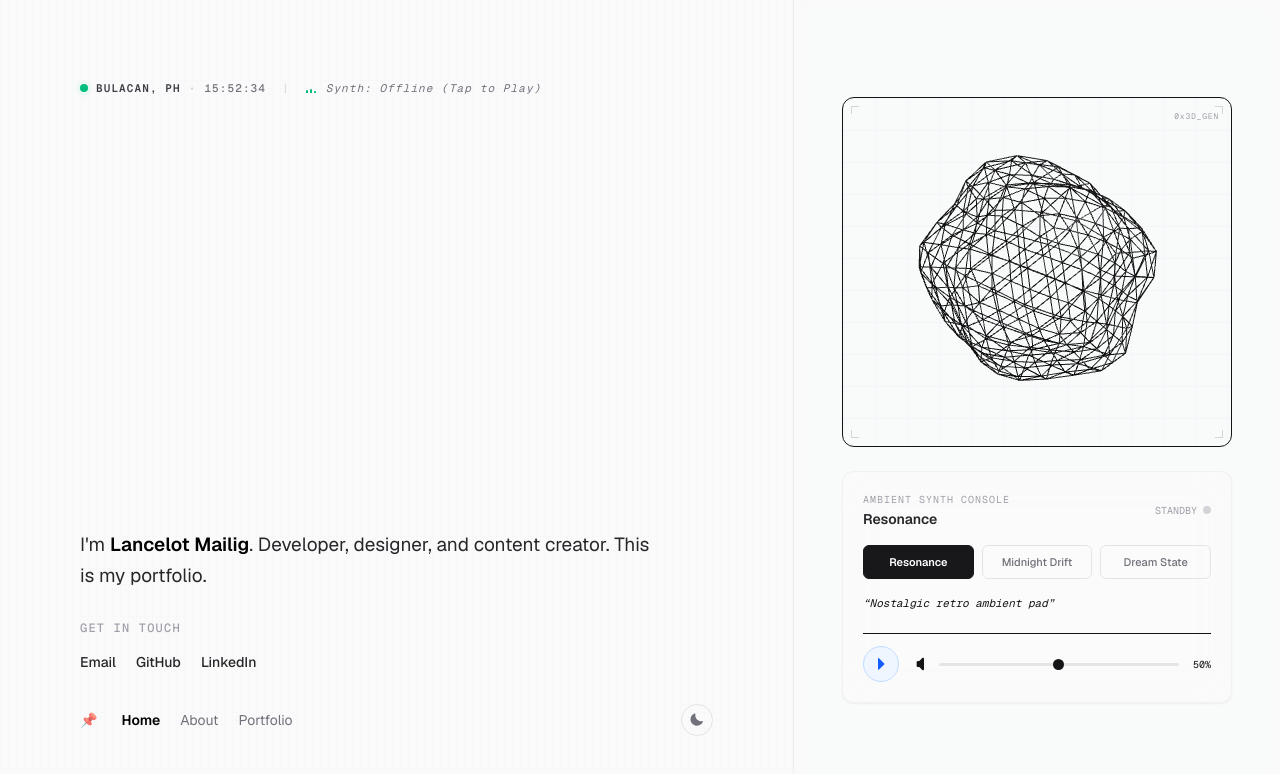
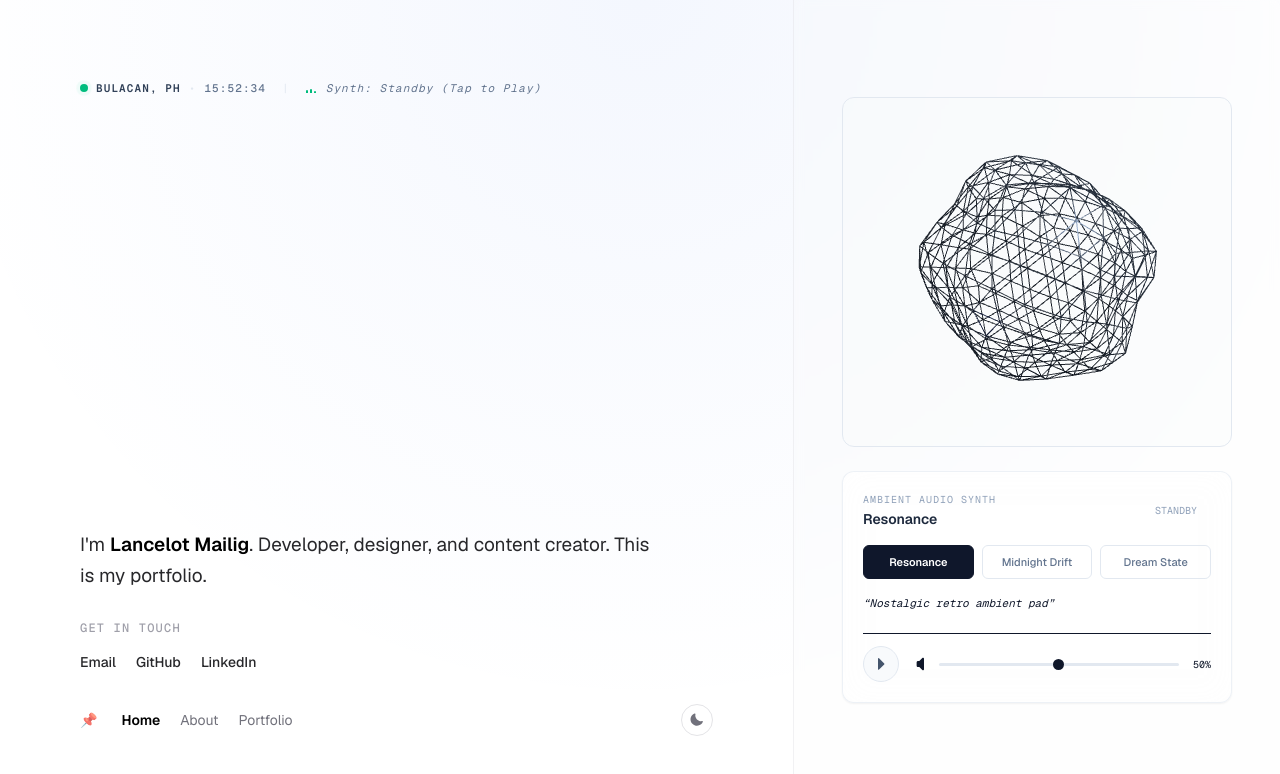
Before and after one commit to JanLancelot/nextjs-portfolio, a Next.js app: page / in a window 1280 px wide. Shown: the top 774 px of the page. Built offline with nearby package versions, Linux system fonts and the light colour scheme.

Commit message:
chore: remove grid

```diff
--- a/src/app/layout.tsx
+++ b/src/app/layout.tsx
@@ -64,7 +64,7 @@ export default function RootLayout({
           }}
         />
       </head>
-      <body className="min-h-screen bg-background text-foreground transition-colors duration-300 selection:bg-black selection:text-white dark:selection:bg-white dark:selection:text-black blueprint-grid-subtle">
+      <body className="min-h-screen bg-background text-foreground transition-colors duration-300 selection:bg-black selection:text-white dark:selection:bg-white dark:selection:text-black relative overflow-x-hidden spotlight-gradient">
         <ThemeProvider>
           {/* Main split-screen container */}
           <div className="min-h-screen w-full flex flex-col lg:flex-row">
--- a/src/components/audio-player.tsx
+++ b/src/components/audio-player.tsx
@@ -57,29 +57,29 @@ export default function AudioPlayer() {
   };
 
   return (
-    <div className="glass-panel rounded-xl p-5 border border-zinc-200/50 dark:border-zinc-850/50 flex flex-col gap-4 animate-fade-in transition-all duration-300 shadow-xs">
+    <div className="glass-panel rounded-xl p-5 border border-slate-200/60 dark:border-slate-800/60 flex flex-col gap-4 animate-fade-in transition-all duration-300 shadow-xs">
       {/* Header with status */}
       <div className="flex items-center justify-between">
         <div className="flex flex-col gap-0.5">
-          <span className="text-[10px] font-mono tracking-widest text-zinc-400 dark:text-zinc-500 uppercase">
-            Ambient Synth Console
+          <span className="text-[10px] font-mono tracking-widest text-slate-400 dark:text-slate-500 uppercase">
+            Ambient Audio Synth
           </span>
-          <span className="text-sm font-semibold text-zinc-800 dark:text-zinc-200">
+          <span className="text-sm font-semibold text-slate-800 dark:text-slate-200">
             {AUDIO_PRESETS[currentPreset].name}
           </span>
         </div>
 
         {/* Glow indicator */}
         <div className="flex items-center gap-1.5">
-          <span className="text-[10px] font-mono text-zinc-400 dark:text-zinc-500">
+          <span className="text-[10px] font-mono text-slate-400 dark:text-slate-500">
             {isPlaying ? "ACTIVE" : "STANDBY"}
           </span>
-          <span className={`relative flex h-2 w-2`}>
+          <span className="relative flex h-2 w-2">
             {isPlaying && (
               <span className="animate-ping absolute inline-flex h-full w-full rounded-full bg-blue-400 opacity-75"></span>
             )}
             <span className={`relative inline-flex rounded-full h-2 w-2 ${
-              isPlaying ? "bg-blue-500" : "bg-zinc-300 dark:bg-zinc-700"
+              isPlaying ? "bg-blue-500" : "bg-slate-350 dark:bg-slate-700"
             }`}></span>
           </span>
         </div>
@@ -93,8 +93,8 @@ export default function AudioPlayer() {
             onClick={() => handlePresetChange(idx)}
             className={`py-2 px-1 text-[11px] font-medium font-sans rounded-md border text-center transition-all duration-200 cursor-pointer ${
               currentPreset === idx
-                ? "bg-zinc-900 border-zinc-900 text-white dark:bg-zinc-100 dark:border-zinc-100 dark:text-black font-semibold"
-                : "bg-transparent border-zinc-200 dark:border-zinc-800 text-zinc-500 hover:text-zinc-800 dark:hover:text-zinc-300 hover:border-zinc-350 dark:hover:border-zinc-700"
+                ? "bg-slate-900 border-slate-900 text-white dark:bg-slate-100 dark:border-slate-100 dark:text-slate-950 font-semibold"
+                : "bg-transparent border-slate-200 dark:border-slate-800 text-slate-500 hover:text-slate-800 dark:hover:text-slate-300 hover:border-slate-350 dark:hover:border-slate-700"
             }`}
           >
             {preset.name}
@@ -103,18 +103,18 @@ export default function AudioPlayer() {
       </div>
 
       {/* Description */}
-      <p className="text-[11px] font-mono text-zinc-450 dark:text-zinc-500 leading-relaxed italic">
+      <p className="text-[11px] font-mono text-slate-450 dark:text-slate-500 leading-relaxed italic">
         &ldquo;{AUDIO_PRESETS[currentPreset].description}&rdquo;
       </p>
 
       {/* Controls: Play & Volume */}
-      <div className="flex items-center gap-4 mt-1 pt-3 border-t border-zinc-150 dark:border-zinc-850/60">
+      <div className="flex items-center gap-4 mt-1 pt-3 border-t border-slate-150 dark:border-slate-800/60">
         <button
           onClick={handleTogglePlay}
           className={`flex items-center justify-center h-9 w-9 rounded-full border transition-all duration-200 cursor-pointer hover:scale-105 active:scale-95 ${
             isPlaying
-              ? "bg-rose-50 border-rose-200 text-rose-600 dark:bg-rose-950/20 dark:border-rose-900/50 dark:text-rose-400"
-              : "bg-blue-50 border-blue-200 text-blue-600 dark:bg-blue-950/20 dark:border-blue-900/50 dark:text-blue-400"
+              ? "bg-blue-50 border-blue-200 text-blue-600 dark:bg-blue-950/20 dark:border-blue-900/50 dark:text-blue-400"
+              : "bg-slate-50 border-slate-200 text-slate-600 dark:bg-slate-900/40 dark:border-slate-800 dark:text-slate-400"
           }`}
           aria-label={isPlaying ? "Pause Ambient Pads" : "Play Ambient Pads"}
         >
@@ -126,18 +126,15 @@ export default function AudioPlayer() {
           ) : (
             // Play Icon
             <svg xmlns="http://www.w3.org/2000/svg" viewBox="0 0 20 20" fill="currentColor" className="w-4 h-4 ml-0.5">
-              <path d="M6.3 2.841A.75.75 0 0 1 7 2.5c.27 0 .524.143.666.38l8.25 14a.75.75 0 0 1-.666 1.12H2c-.414 0-.75-.336-.75-.75V3.75A.75.75 0 0 1 2 3h.5a.75.75 0 0 1 .666.38L6.3 2.841ZM3.75 4.5v11H13.6L7 4.5H3.75Z" style={{ display: "none" }} />
-              <path d="M6.3 2.841A.75.75 0 0 1 7.05 3v14a.75.75 0 0 1-1.25.56L1.55 13.56a.75.75 0 0 1 0-1.12l4.25-4a.75.75 0 0 1 .5-.6ZM12.75 3.5a.75.75 0 0 1 1 0c2.583 2.583 2.583 6.764 0 9.347a.75.75 0 1 1-1.06-1.06 5.087 5.087 0 0 0 0-7.227.75.75 0 0 1 0-1.06Z" style={{ display: "none" }} />
               <path d="M6.3 2.84A.75.75 0 0 0 5 3.5v13a.75.75 0 0 0 1.3.5l6.5-6.5a.75.75 0 0 0 0-1L6.3 2.84Z" />
             </svg>
           )}
         </button>
 
         <div className="flex-1 flex items-center gap-2">
-          {/* Mute Speaker Icon */}
-          <svg xmlns="http://www.w3.org/2000/svg" viewBox="0 0 24 24" fill="currentColor" className="w-4 h-4 text-zinc-450 dark:text-zinc-500">
-            <path d="M13.5 4.06c0-1.336-1.616-2.005-2.56-1.06l-4.5 4.5H4.508c-1.141 0-2.063.922-2.063 2.063v4.875c0 1.141.922 2.062 2.063 2.062h1.932l4.5 4.5c.944.945 2.56.276 2.56-1.06V4.06ZM17.78 9.22a.75.75 0 1 0-1.06 1.06L18.44 12l-1.72 1.72a.75.75 0 0 0 1.06 1.06l1.72-1.72 1.72 1.72a.75.75 0 1 0 1.06-1.06L20.56 12l1.72-1.72a.75.75 0 0 0-1.06-1.06l-1.72 1.72-1.72-1.72Z" style={{ display: volume === 0 ? "block" : "none" }} />
-            <path d="M13.5 4.06c0-1.336-1.616-2.005-2.56-1.06l-4.5 4.5H4.508c-1.141 0-2.063.922-2.063 2.063v4.875c0 1.141.922 2.062 2.063 2.062h1.932l4.5 4.5c.944.945 2.56.276 2.56-1.06V4.06Z" style={{ display: volume === 0 ? "none" : "block" }} />
+          {/* Speaker Icon */}
+          <svg xmlns="http://www.w3.org/2000/svg" viewBox="0 0 24 24" fill="currentColor" className="w-4 h-4 text-slate-450 dark:text-slate-500">
+            <path d="M13.5 4.06c0-1.336-1.616-2.005-2.56-1.06l-4.5 4.5H4.508c-1.141 0-2.063.922-2.063 2.063v4.875c0 1.141.922 2.062 2.063 2.062h1.932l4.5 4.5c.944.945 2.56.276 2.56-1.06V4.06Z" />
           </svg>
 
           <input
@@ -151,8 +148,7 @@ export default function AudioPlayer() {
             aria-label="Synth volume slider"
           />
 
-          {/* Full Volume Icon */}
-          <span className="text-[10px] font-mono text-zinc-450 dark:text-zinc-550 w-6 text-right">
+          <span className="text-[10px] font-mono text-slate-450 dark:text-slate-500 w-6 text-right">
             {Math.round(volume * 100)}%
           </span>
         </div>
--- a/src/components/interactive-canvas.tsx
+++ b/src/components/interactive-canvas.tsx
@@ -80,8 +80,8 @@ export default function InteractiveCanvas() {
 
     // 4. Create Material with theme colors
     const isDark = theme === "dark";
-    const materialColor = isDark ? 0x60a5fa : 0x18181b; // Blue-400 in dark, Zinc-900 in light
-    const pointLightColor = isDark ? 0xa855f7 : 0x3b82f6; // Purple in dark, Blue in light
+    const materialColor = isDark ? 0x60a5fa : 0x334155; // Blue-400 in dark, Slate-700 in light
+    const pointLightColor = isDark ? 0x3b82f6 : 0x1e40af; // Blue in dark, Navy Blue in light
 
     pointLight.color.setHex(pointLightColor);
 
@@ -91,7 +91,7 @@ export default function InteractiveCanvas() {
       transparent: true,
       opacity: 0.8,
       shininess: 80,
-      specular: isDark ? 0x93c5fd : 0x27272a,
+      specular: isDark ? 0x3b82f6 : 0x64748b,
     });
 
     // Create starting mesh
@@ -277,18 +277,7 @@ export default function InteractiveCanvas() {
   }, [theme]); // Re-render scene when dark/light theme changes to swap material colors
 
   return (
-    <div className="relative w-full h-[220px] sm:h-[350px] flex items-center justify-center select-none overflow-hidden rounded-xl border border-zinc-150 dark:border-zinc-850/60 bg-linear-to-b from-zinc-50/20 to-zinc-100/10 dark:from-zinc-950/10 dark:to-zinc-900/5 blueprint-grid">
-      {/* Decorative corners */}
-      <div className="absolute top-2 left-2 w-2 h-2 border-t border-l border-zinc-300 dark:border-zinc-700 pointer-events-none" />
-      <div className="absolute top-2 right-2 w-2 h-2 border-t border-r border-zinc-300 dark:border-zinc-700 pointer-events-none" />
-      <div className="absolute bottom-2 left-2 w-2 h-2 border-b border-l border-zinc-300 dark:border-zinc-700 pointer-events-none" />
-      <div className="absolute bottom-2 right-2 w-2 h-2 border-b border-r border-zinc-300 dark:border-zinc-700 pointer-events-none" />
-
-      {/* Grid micro tick */}
-      <div className="absolute top-3 right-3 text-[8px] font-mono tracking-widest text-zinc-400 dark:text-zinc-600 pointer-events-none">
-        0x3D_GEN
-      </div>
-
+    <div className="relative w-full h-[220px] sm:h-[350px] flex items-center justify-center select-none overflow-hidden rounded-xl border border-slate-200 dark:border-slate-800 bg-slate-50/30 dark:bg-slate-900/10">
       <div ref={containerRef} className="w-full h-full cursor-grab active:cursor-grabbing" />
     </div>
   );
--- a/src/components/live-status.tsx
+++ b/src/components/live-status.tsx
@@ -55,23 +55,23 @@ export default function LiveStatus() {
   };
 
   return (
-    <div className="flex flex-wrap items-center gap-x-4 gap-y-2.5 text-[11px] font-mono tracking-widest uppercase text-zinc-400 dark:text-zinc-500 select-none animate-fade-in">
+    <div className="flex flex-wrap items-center gap-x-4 gap-y-2.5 text-[11px] font-mono tracking-widest uppercase text-slate-400 dark:text-slate-550 select-none animate-fade-in">
       {/* Location / Status */}
       <div className="flex items-center gap-2">
         <span className="relative flex h-2 w-2">
           <span className="animate-ping absolute inline-flex h-full w-full rounded-full bg-emerald-400 opacity-75"></span>
           <span className="relative inline-flex rounded-full h-2 w-2 bg-emerald-500"></span>
         </span>
-        <span className="font-semibold text-zinc-700 dark:text-zinc-300">
+        <span className="font-semibold text-slate-700 dark:text-slate-350">
           BULACAN, PH
         </span>
-        <span className="text-zinc-300 dark:text-zinc-700">•</span>
-        <span className="text-zinc-500 dark:text-zinc-400 font-medium">{time}</span>
+        <span className="text-slate-200 dark:text-slate-800">•</span>
+        <span className="text-slate-500 dark:text-slate-450 font-medium">{time}</span>
       </div>
 
-      <span className="hidden sm:inline text-zinc-300 dark:text-zinc-700">|</span>
+      <span className="hidden sm:inline text-slate-200 dark:text-slate-800">|</span>
 
-      {/* Spotify Widget / Lofi Player Simulation */}
+      {/* Synth Control Indicator */}
       {isMounted && (
         <button
           onClick={handleTogglePlay}
@@ -89,14 +89,14 @@ export default function LiveStatus() {
               isPlaying ? "animate-eq-3" : "h-[2px]"
             }`} style={isPlaying ? { animationDelay: "0.3s" } : undefined} />
           </div>
-          <span className="text-zinc-500 dark:text-zinc-400 group-hover:text-zinc-700 dark:group-hover:text-zinc-200 transition-colors">
+          <span className="text-slate-500 dark:text-slate-400 group-hover:text-slate-700 dark:group-hover:text-slate-200 transition-colors">
             {isPlaying ? (
               <>
-                Playing: <span className="font-semibold text-zinc-750 dark:text-zinc-250">{AUDIO_PRESETS[currentPreset].name}</span>
+                Synth: <span className="font-semibold text-slate-700 dark:text-slate-300">{AUDIO_PRESETS[currentPreset].name}</span>
               </>
             ) : (
-              <span className="italic hover:underline decoration-zinc-400 dark:decoration-zinc-650">
-                Synth: Offline (Tap to Play)
+              <span className="italic hover:underline decoration-slate-300 dark:decoration-slate-700">
+                Synth: Standby (Tap to Play)
               </span>
             )}
           </span>
--- a/src/styles/globals.css
+++ b/src/styles/globals.css
@@ -3,21 +3,21 @@
 @custom-variant dark (&:where(.dark, .dark *));
 
 :root {
-  --background: #fafafa;
-  --foreground: #141416;
-  --accent: #3b82f6;
-  --border: #e4e4e7;
-  --muted: #71717a;
-  --accent-rgb: 59, 130, 246;
+  --background: #ffffff;
+  --foreground: #0f172a;
+  --accent: #2563eb;
+  --border: #e2e8f0;
+  --muted: #64748b;
+  --accent-rgb: 37, 99, 235;
 }
 
 .dark {
-  --background: #08080a;
-  --foreground: #f4f4f7;
-  --border: #1f1f23;
-  --muted: #8e8e99;
-  --accent: #60a5fa;
-  --accent-rgb: 96, 165, 250;
+  --background: #09090b;
+  --foreground: #f8fafc;
+  --border: #1e293b;
+  --muted: #94a3b8;
+  --accent: #3b82f6;
+  --accent-rgb: 59, 130, 246;
 }
 
 @theme inline {
@@ -47,41 +47,31 @@ body {
   background: transparent;
 }
 ::-webkit-scrollbar-thumb {
-  background: rgba(120, 120, 120, 0.15);
+  background: rgba(120, 120, 120, 0.1);
   border-radius: 2px;
 }
 ::-webkit-scrollbar-thumb:hover {
-  background: rgba(120, 120, 120, 0.3);
+  background: rgba(120, 120, 120, 0.2);
 }
 
-/* Grid & Blueprint Aesthetics */
-.blueprint-grid {
-  background-size: 32px 32px;
-  background-image:
-    linear-gradient(to right, rgba(var(--accent-rgb), 0.03) 1px, transparent 1px),
-    linear-gradient(to bottom, rgba(var(--accent-rgb), 0.03) 1px, transparent 1px);
-}
-
-.blueprint-grid-subtle {
-  background-size: 8px 8px;
-  background-image:
-    linear-gradient(to right, rgba(var(--accent-rgb), 0.015) 1px, transparent 1px),
-    linear-gradient(to bottom, rgba(var(--accent-rgb), 0.015) 1px, transparent 1px);
+/* Subtle Spotlight Gradient */
+.spotlight-gradient {
+  background: radial-gradient(circle at 50% 0%, rgba(var(--accent-rgb), 0.05), transparent 70%);
 }
 
 /* Glassmorphism Panel */
 .glass-panel {
-  background: rgba(250, 250, 250, 0.65);
-  backdrop-filter: blur(20px);
-  -webkit-backdrop-filter: blur(20px);
-  border: 1px solid rgba(228, 228, 231, 0.4);
+  background: rgba(255, 255, 255, 0.7);
+  backdrop-filter: blur(16px);
+  -webkit-backdrop-filter: blur(16px);
+  border: 1px solid rgba(226, 232, 240, 0.6);
 }
 
 .dark .glass-panel {
-  background: rgba(8, 8, 10, 0.65);
-  backdrop-filter: blur(20px);
-  -webkit-backdrop-filter: blur(20px);
-  border: 1px solid rgba(31, 31, 35, 0.4);
+  background: rgba(15, 23, 42, 0.6);
+  backdrop-filter: blur(16px);
+  -webkit-backdrop-filter: blur(16px);
+  border: 1px solid rgba(30, 41, 59, 0.6);
 }
 
 /* Premium Link Hover Animation */
```
Also changed, not shown: src/components/life-timeline.tsx (+8 -8 lines).
